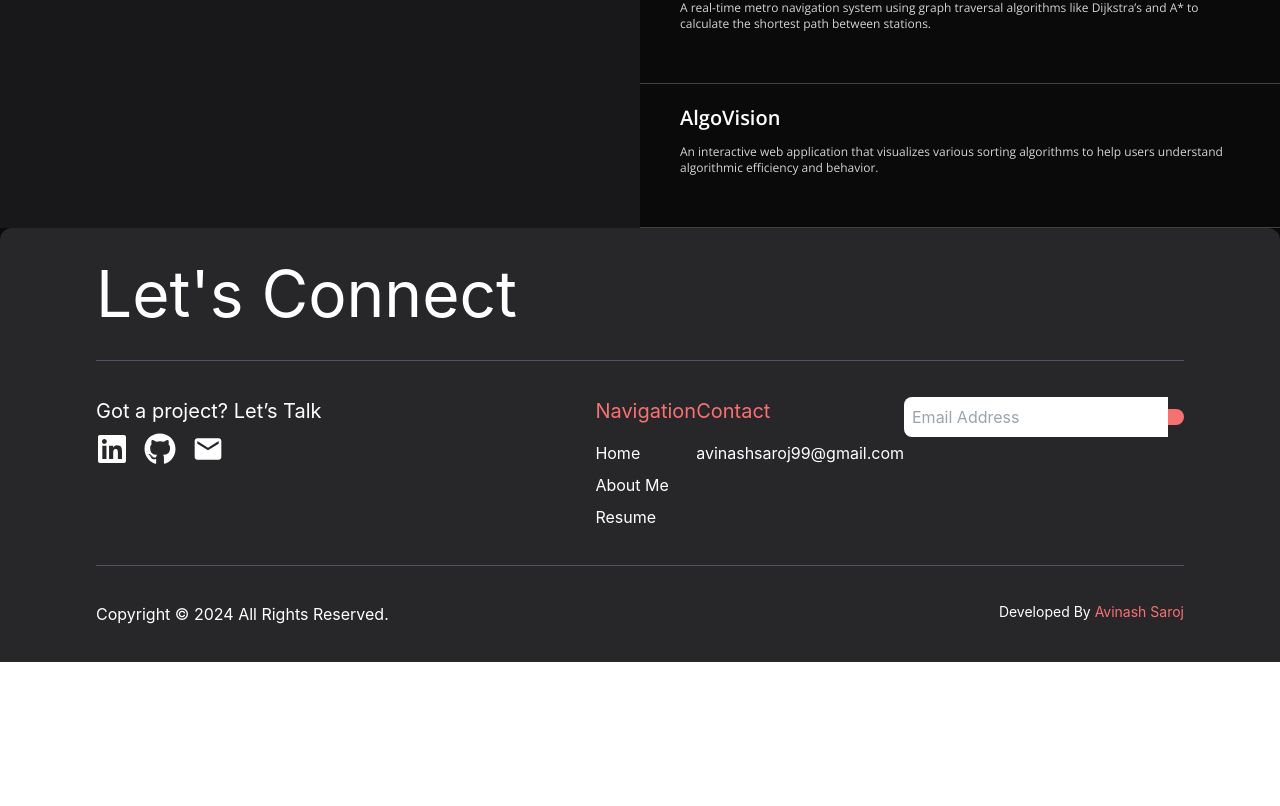
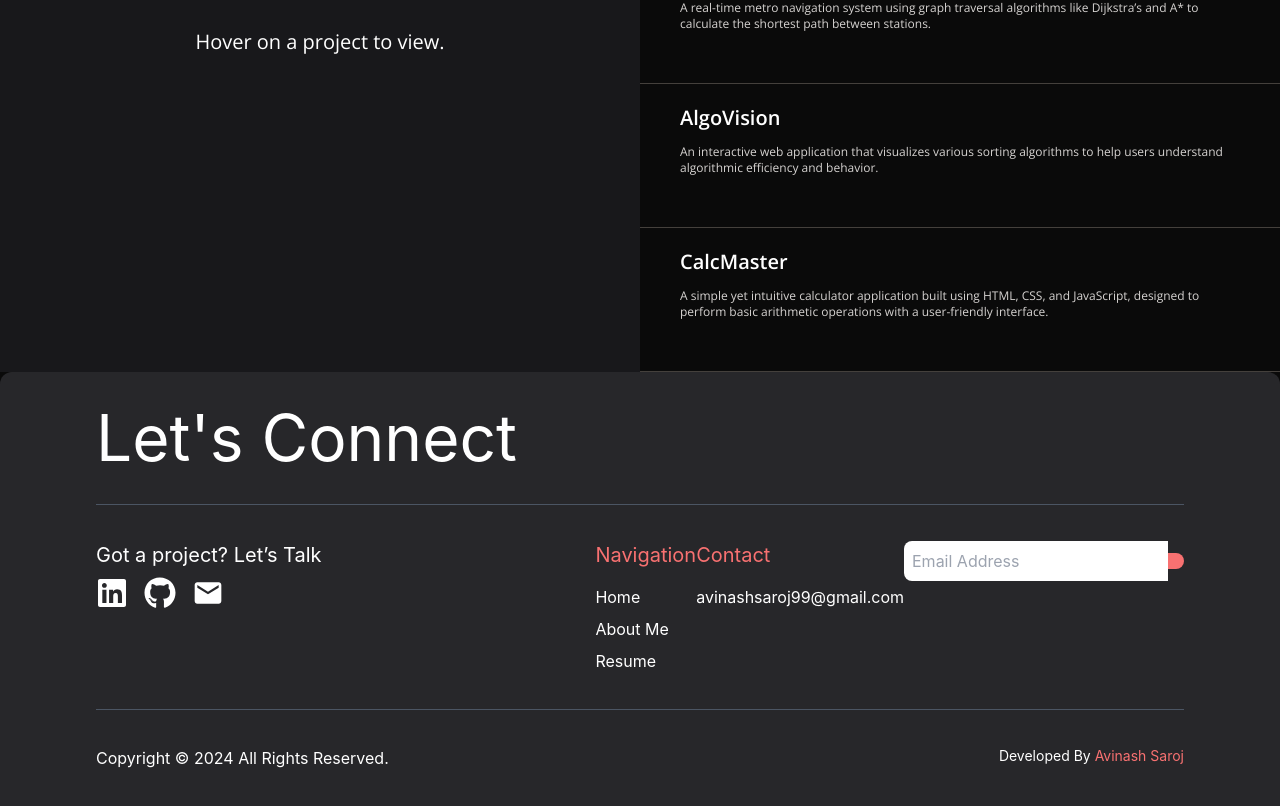
Before and after one commit to avinashsaroj01/Latest-Portfolio, a React (Create React App) app: page / in a window 1280 px wide. Shown: the part 1256-2062 px from the top of the page. Before the commit the page ends 1918 px from the top, so only its background shows below. Built offline with nearby package versions, Linux system fonts and the light colour scheme.

Commit message:
Files Modified and CalcMaster added

```diff
--- a/src/pages/ProjectOveriviews/Project4.jsx
+++ b/src/pages/ProjectOveriviews/Project4.jsx
@@ -1,13 +1,24 @@
+// import React from "react";
+// import pic1 from "../../assets/mocks/Screenshot 2024-05-19 at 12.38 1.png";
+// import pic2 from "../../assets/mocks/Screenshot 2024-05-19 at 12.42 1.png";
+// import pic3 from "../../assets/mocks/Screenshot 2024-05-19 at 12.42 2.png";
+// const Project4 = () => {
+//   return (
+//     <div className="bg-indigo-800 h-full flex gap-4 justify-center">
+//       <img src={pic1} alt="" srcset="" className="mt-[25%] h-[40%]" />
+//       <img src={pic2} alt="" srcset="" className="my-auto h-[40%]" />
+//       <img src={pic3} alt="" srcset="" className="mt-[55%] h-[40%]" />
+//     </div>
+//   );
+// };
+
+// export default Project4;
 import React from "react";
-import pic1 from "../../assets/mocks/Screenshot 2024-05-19 at 12.38 1.png";
-import pic2 from "../../assets/mocks/Screenshot 2024-05-19 at 12.42 1.png";
-import pic3 from "../../assets/mocks/Screenshot 2024-05-19 at 12.42 2.png";
+import Calc from "../../assets/mocks/Calculator.png";
 const Project4 = () => {
   return (
-    <div className="bg-indigo-800 h-full flex gap-4 justify-center">
-      <img src={pic1} alt="" srcset="" className="mt-[25%] h-[40%]" />
-      <img src={pic2} alt="" srcset="" className="my-auto h-[40%]" />
-      <img src={pic3} alt="" srcset="" className="mt-[55%] h-[40%]" />
+    <div className="bg-blue-300 h-full flex justify-center items-center">
+      <img src={Calc} alt="" srcset="" />
     </div>
   );
 };
--- a/src/pages/project/Project.jsx
+++ b/src/pages/project/Project.jsx
@@ -87,6 +87,36 @@ const projects = {
     textColor: "black",
     link: "https://github.com/avinashsaroj01/AlgoVision.git",
   },
+  CALCMASTER: {
+    title: "CalcMaster",
+    tags: [
+      "Front-End Development",
+      "Personal Project",
+      "Duration : 1 week",
+    ],
+    comp1: {
+      key: "WHAT?",
+      desc: "A basic yet functional calculator application built using HTML, CSS, and JavaScript, enabling users to perform standard arithmetic operations through a clean and user-friendly interface.",
+    },
+    comp2: {
+      key: "WHY?",
+      desc: "CalcMaster was developed to hone front-end development skills while offering users a simple tool for quick calculations.",
+    },
+    comp3: {
+      key: "HOW?",
+      desc: [
+        "Developed the front-end using HTML for structure, CSS for styling, and JavaScript to implement functionality.",
+        "Designed the calculator UI with a minimalistic approach for ease of use and clarity.",
+        "Handled arithmetic operations through JavaScript event handling and DOM manipulation.",
+        "Deployed the project on GitHub Pages for easy access and sharing.",
+      ],
+    },
+    bgColor: "bg-blue-300",
+    titleColor: "text-blue-500",
+    textColor: "black",
+    link: "https://github.com/avinashsaroj01/CalcMaster",
+  },
+
 };
 
 const Tag = ({ tag, bgColor, textColor }) => {
--- a/src/pages/work/Work.jsx
+++ b/src/pages/work/Work.jsx
@@ -9,6 +9,7 @@ import { useNavigate } from "react-router-dom";
 import Project1 from "../ProjectOveriviews/Project1";
 import Project2 from "../ProjectOveriviews/Project2";
 import Project3 from "../ProjectOveriviews/Project3";
+import Project4 from "../ProjectOveriviews/Project4";
 
 // import signzy from "../../assets/svgs/image 1.svg";
 const Work = () => {
@@ -65,6 +66,12 @@ const Work = () => {
       key: "ALGOVISION",
       desc: "An interactive web application that visualizes various sorting algorithms to help users understand algorithmic efficiency and behavior.",
     },
+    {
+      title: "CalcMaster",
+      key: "CALCMASTER",
+      desc: "A simple yet intuitive calculator application built using HTML, CSS, and JavaScript, designed to perform basic arithmetic operations with a user-friendly interface.",
+    },
+
     // {
     //   title: "Hidden Layers (Live Project)",
     //   key: "HIDDEN_LAYERS",
@@ -104,6 +111,7 @@ const Work = () => {
       {selected === "FINANCE_MATE" && <Project1/>}
       {selected === "METRO_PATH_FINDER" && <Project2/>}
       {selected === "ALGOVISION" && <Project3 />}
+      {selected === "CALCMASTER" && <Project4 />}
       {/* {selected === "HIDDEN_LAYERS" && <Project1 />}
       {selected === "SUB_SPACE" && < />}
       {selected === "ONEDRIVE_REDISIGN" && < />}
```
Also changed, not shown: src/assets/mocks/Calculator.png (added), src/assets/mocks/MacBook Air (15 inch).png.
